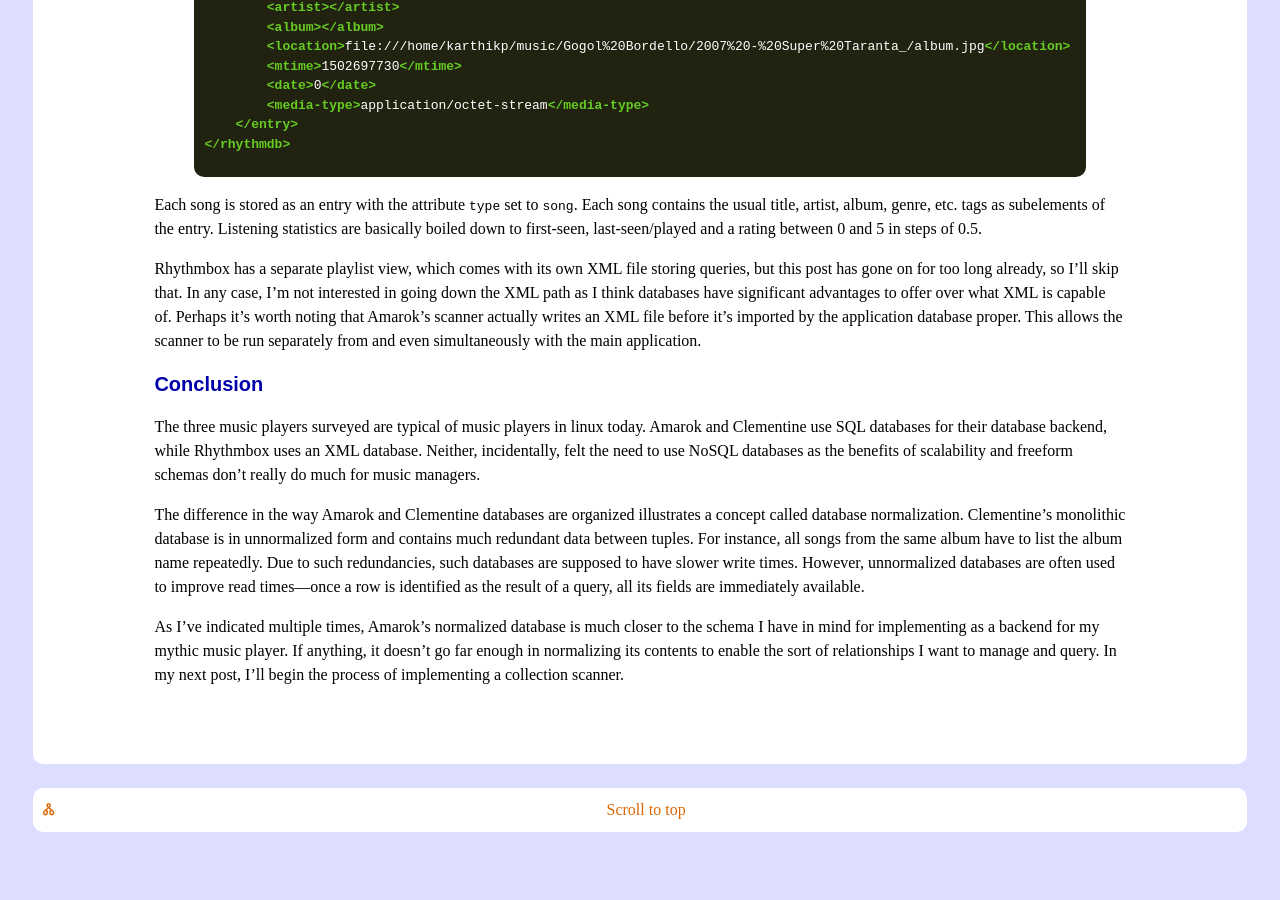
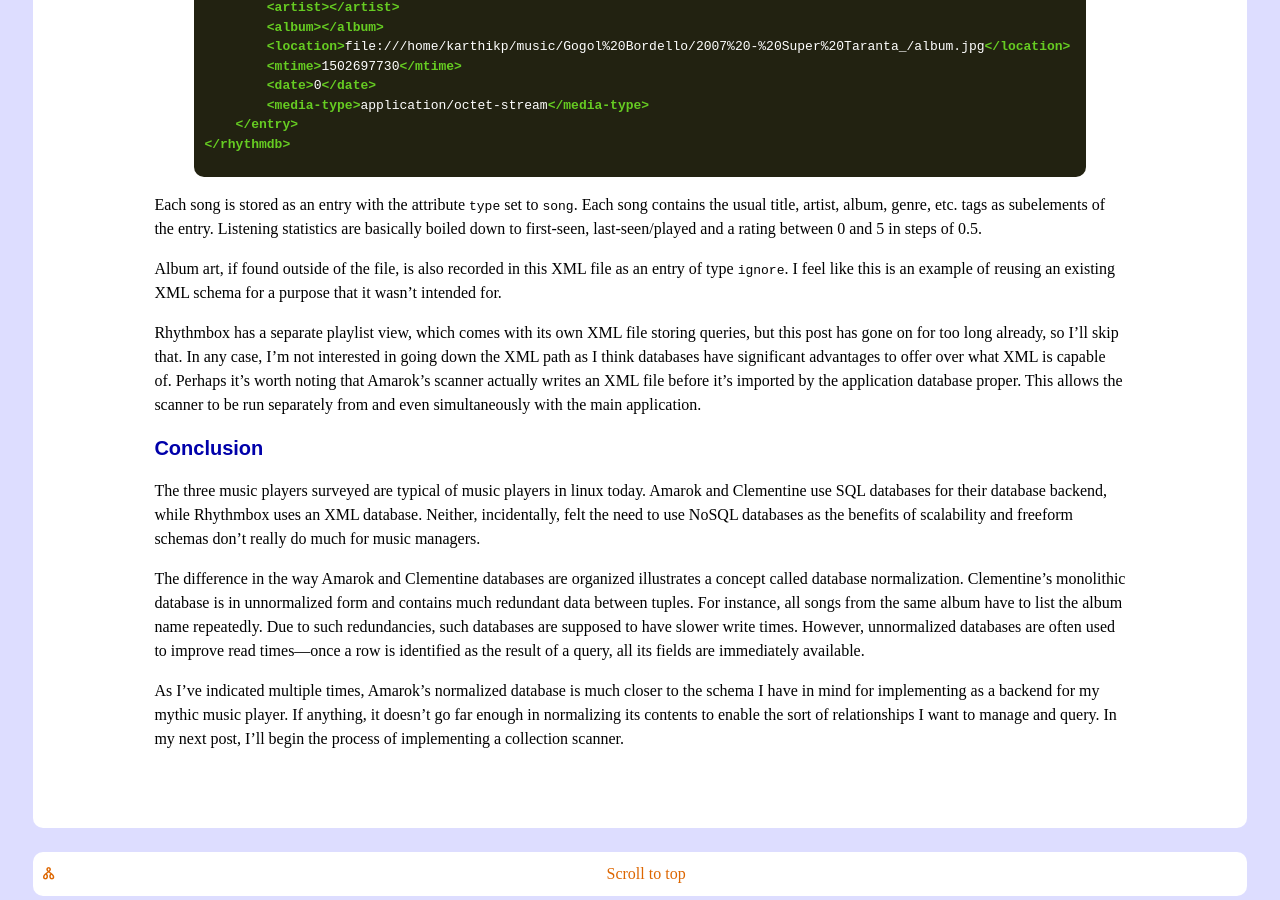
Before and after one commit to dekonvoluted/dekonvoluted.github.io, a Jekyll site: the page built from _posts/2017-09-09-on-music-player-databases.md, in a window 1280 px wide and 900 px high, scrolled down 18450 px. Built offline with Jekyll 4.4.1, drawn with Linux system fonts in a browser that asks for light colours; comment, search, counter and statistics services are not loaded; before the commit the page ends 19300 px from its top, so only the background shows below that.

Commit message:
Add explanation of how album art is stored by Rhythmbox

```diff
--- a/_posts/2017-09-09-on-music-player-databases.md
+++ b/_posts/2017-09-09-on-music-player-databases.md
@@ -949,6 +949,9 @@
 Each song contains the usual title, artist, album, genre, etc. tags as subelements of the entry.
 Listening statistics are basically boiled down to first-seen, last-seen/played and a rating between 0 and 5 in steps of 0.5.
 
+Album art, if found outside of the file, is also recorded in this XML file as an entry of type `ignore`.
+I feel like this is an example of reusing an existing XML schema for a purpose that it wasn't intended for.
+
 Rhythmbox has a separate playlist view, which comes with its own XML file storing queries, but this post has gone on for too long already, so I'll skip that.
 In any case, I'm not interested in going down the XML path as I think databases have significant advantages to offer over what XML is capable of.
 Perhaps it's worth noting that Amarok's scanner actually writes an XML file before it's imported by the application database proper.
```
